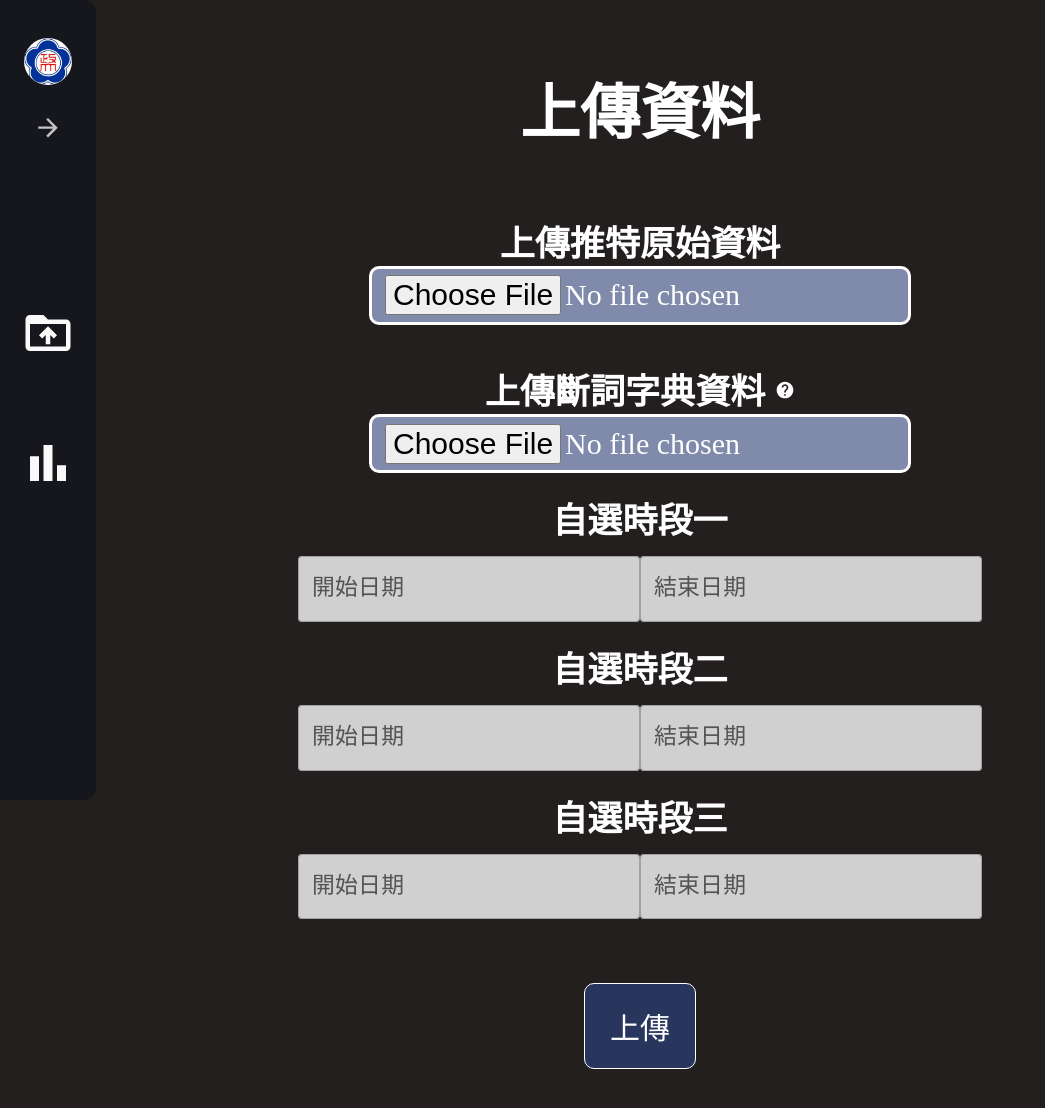
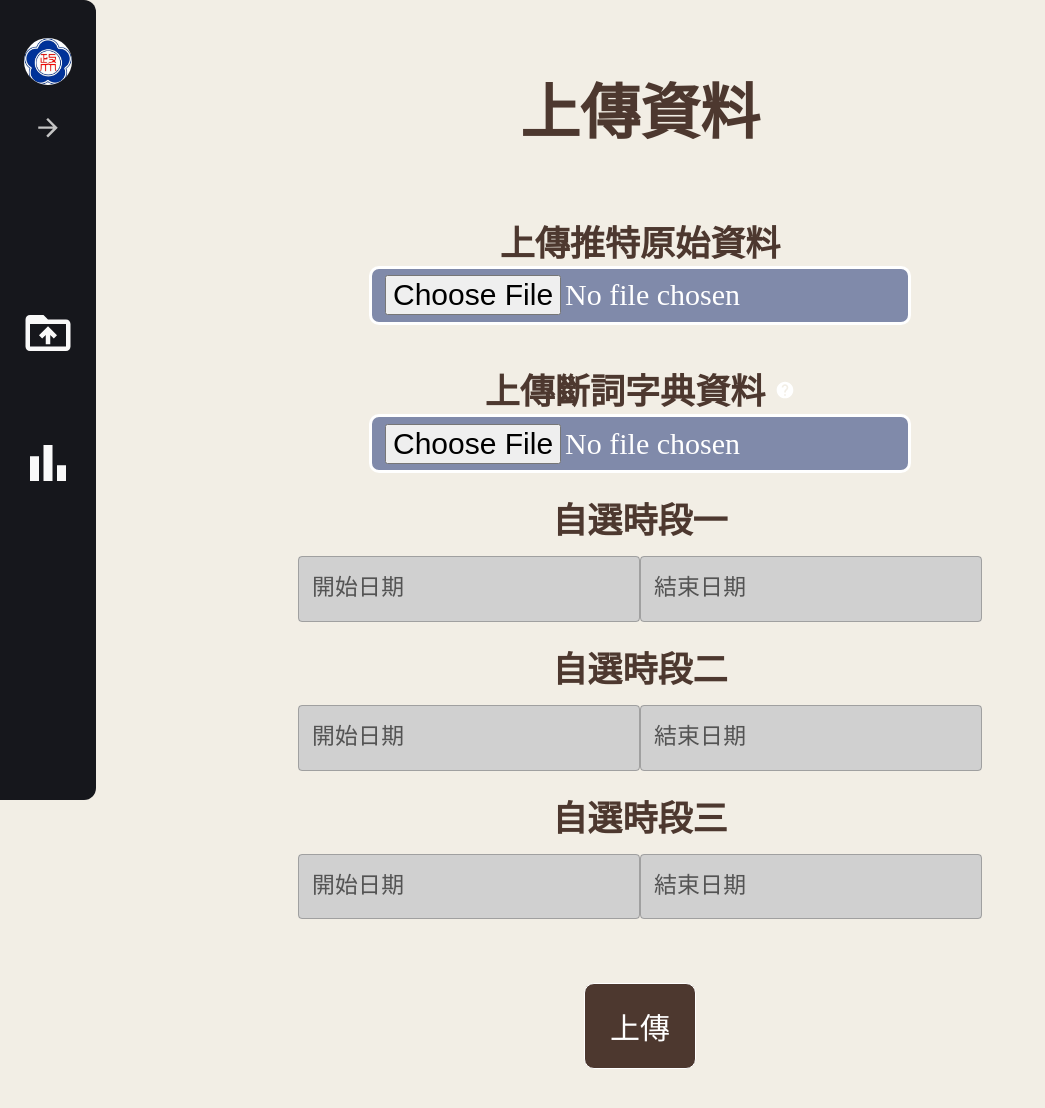
Before and after one commit to nccu-floodfire/tweet-analyze, a React (Create React App) app: page / in a window 1280 px wide. Shown: the top 1108 px of the page, without its empty margins (0-1045 px from the left). Built offline with nearby package versions, Linux system fonts and the light colour scheme; a web font is replaced by a local one.

Commit message:
style: 調整主頁的底色及 Title 顏色

```diff
--- a/src/index.css
+++ b/src/index.css
@@ -1,13 +1,13 @@
 body {
-  font-family: "cwTeXYen",'-apple-system', 'BlinkMacSystemFont','Noto Sans TC' ,'Segoe UI', 'Roboto', 'Oxygen',
-    'Ubuntu', 'Cantarell', 'Fira Sans', 'Droid Sans', 'Helvetica Neue',
-    sans-serif;
+    font-family: "cwTeXYen", "-apple-system", "BlinkMacSystemFont",
+        "Noto Sans TC", "Segoe UI", "Roboto", "Oxygen", "Ubuntu", "Cantarell",
+        "Fira Sans", "Droid Sans", "Helvetica Neue", sans-serif;
     -webkit-font-smoothing: antialiased;
     -moz-osx-font-smoothing: grayscale;
-  background-color: rgb(35, 31, 31);
+    background-color: #f2eee5;
 }
 .analytic-title {
-  color: white;
+    color: #4d382f;
     font-size: 30px;
     display: flex;
     margin-top: 3%;
@@ -56,12 +56,12 @@ body {
 .half-width {
     height: 100%;
 }
-.centrality{
+.centrality {
     margin-top: 2%;
     display: flex;
     justify-content: center;
 }
-.centrality button{
+.centrality button {
     color: black;
     background-color: #d3d3ce;
     border-radius: 5px;
@@ -78,7 +78,6 @@ body {
     background-color: #555;
     color: white;
 }
-
 
 .stance-change-list {
     display: flex;
@@ -99,12 +98,12 @@ body {
 .timestamp {
     margin-top: 2%;
     position: sticky;
-  top:0;
+    top: 0;
     z-index: 9999;
     display: flex;
     justify-content: center;
 }
-.timestamp button{
+.timestamp button {
     border-radius: 5px;
     width: 100%;
     height: 100%;
@@ -125,30 +124,25 @@ body {
     display: flex;
     justify-content: center;
     position: sticky;
-  top:0;
+    top: 0;
     z-index: 9999;
-  background-color: #16171C ;
+    background-color: #16171c;
 }
 .timestamp {
     margin-top: 2%;
     position: sticky;
-  top:0;
+    top: 0;
     z-index: 9999;
     display: flex;
     justify-content: center;
 }
-.timestamp2 button{
+.timestamp2 button {
     border-radius: 5px;
     font-size: 35px;
     padding: 2% 2%;
     cursor: pointer;
     color: white;
 }
-
-
-
-
-
 
 .upload-style {
     /* width: 100%; */
@@ -158,7 +152,7 @@ body {
     /* display: flex;  */
 }
 .title-style {
-  color: white;
+    color: #4d382f;
     font-size: 30px;
     margin-top: 5%;
     margin-bottom: 5%;
@@ -168,10 +162,9 @@ body {
 
 .upload-style button {
     padding: 20px 25px;
-  background-color: rgb(32, 44, 44);
     border-width: 1px;
-  font-family: 'cwTeXYen';
-  background-color: #28355c;
+    font-family: "cwTeXYen";
+    background-color: #4d382f;
     border-style: solid;
     color: #fff;
     font-size: 30px;
@@ -182,7 +175,7 @@ body {
 }
 .upload-style input {
     padding: 0.5% 1%;
-  font-family: 'cwTeXYen';
+    font-family: "cwTeXYen";
     border: none;
     border-radius: 10px;
     border-style: solid;
@@ -190,17 +183,15 @@ body {
     color: #fff;
     font-size: 30px;
     cursor: pointer;
-
 }
 .date-title {
-  color: white;
+    color: #4d382f;
     font-size: 30px;
     margin-top: 1.5%;
     /* margin-bottom: 5%; */
     text-align: center;
     align-items: center;
 }
-
 
 .box {
     width: 60%;
@@ -226,6 +217,5 @@ body {
 .icon {
     align-items: center;
     justify-content: center;
-  margin-right: 5%;  /* 設定右邊距 */
-
+    margin-right: 5%; /* 設定右邊距 */
 }
```
Lines whose indentation alone changed are shown as unchanged.
